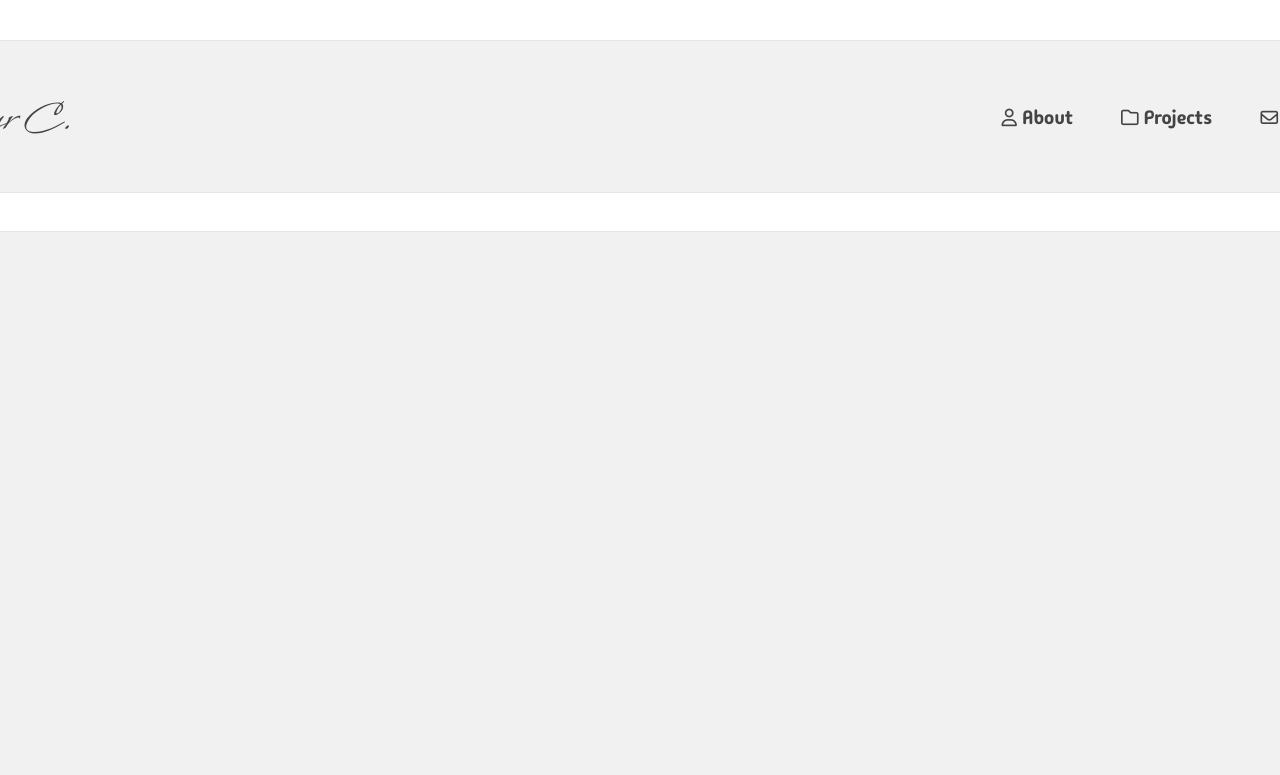
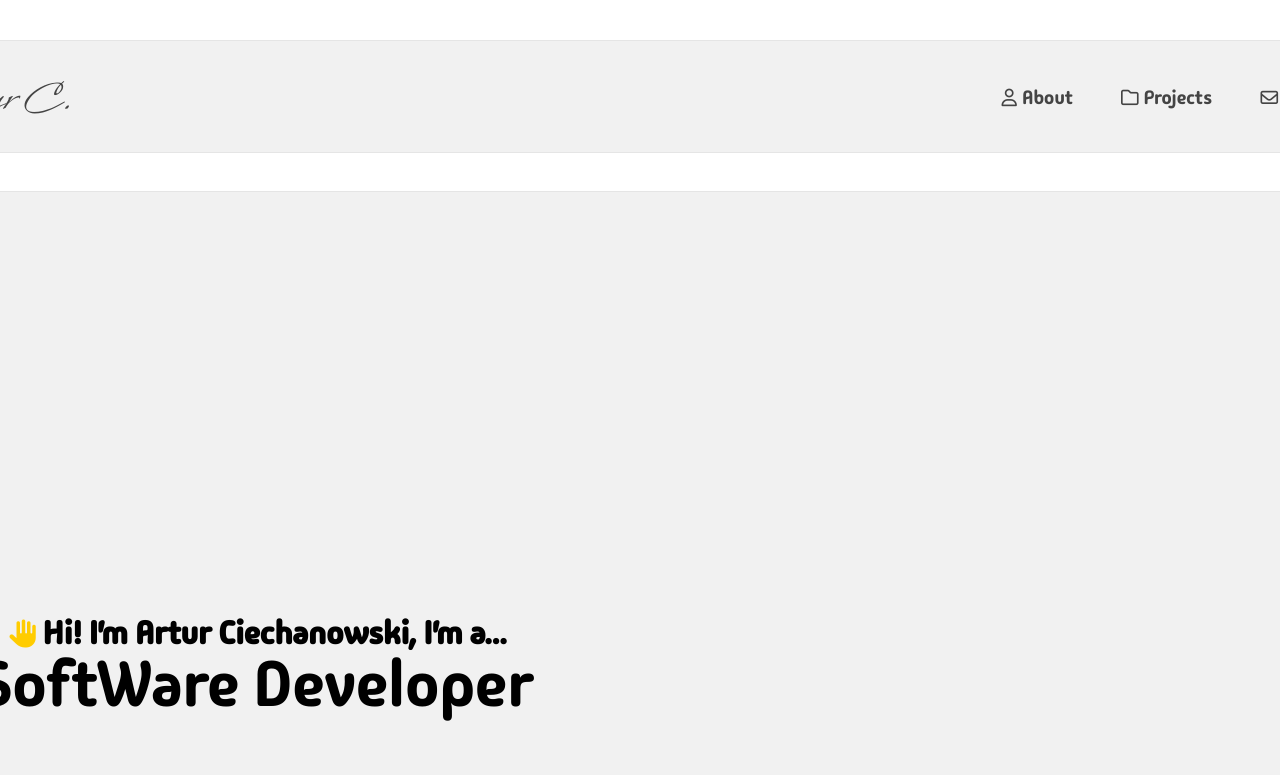
Before and after one commit to Arturfr1/test, a plain HTML site: page index.html in a window 1280 px wide. Shown: the top 775 px of the page. Drawn offline with Linux system fonts and the light colour scheme.

Commit message:
Update main.css

```diff
--- a/main.css
+++ b/main.css
@@ -10,6 +10,7 @@
 }
 
 /* Everything */
+
 * {
   padding: 0;
   margin: 0;
@@ -38,7 +39,7 @@ body {
   background: var(--main);
   border-radius: 15px;
   width: 1536px;
-  height: 151px;
+  height: 111px;
   margin-top: 40px;
   left: 50%;
   transform: translateX(-50%);
@@ -120,11 +121,10 @@ body {
 .box {
   position: absolute;
   background: var(--main);
-  /* background: #f1f1f1; */
   border-radius: 15px;
   width: 1536px;
-  height: 810px;
-  margin-top: 231px;
+  height: 630px;
+  margin-top: 191px;
   left: 50%;
   transform: translateX(-50%);
 }
@@ -160,7 +160,7 @@ body {
   background: var(--bg);
   height: 864px;
   width: 1536px;
-  margin-top: 1081px;
+  margin-top: 1001px;
   left: 50%;
   transform: translateX(-50%);
 }
@@ -257,7 +257,6 @@ body {
   left: 50%;
   transform: translateX(-50%);
   margin-top: 2295px;
-
   overflow: hidden;
   transition: background ease-in-out 0.2s;
 }
@@ -292,7 +291,7 @@ body {
   width: 1536px;
   left: 50%;
   transform: translateX(-50%);
-  margin-top: 2645px;
+  margin-top: 2685px;
 }
 
 .hire {
```
